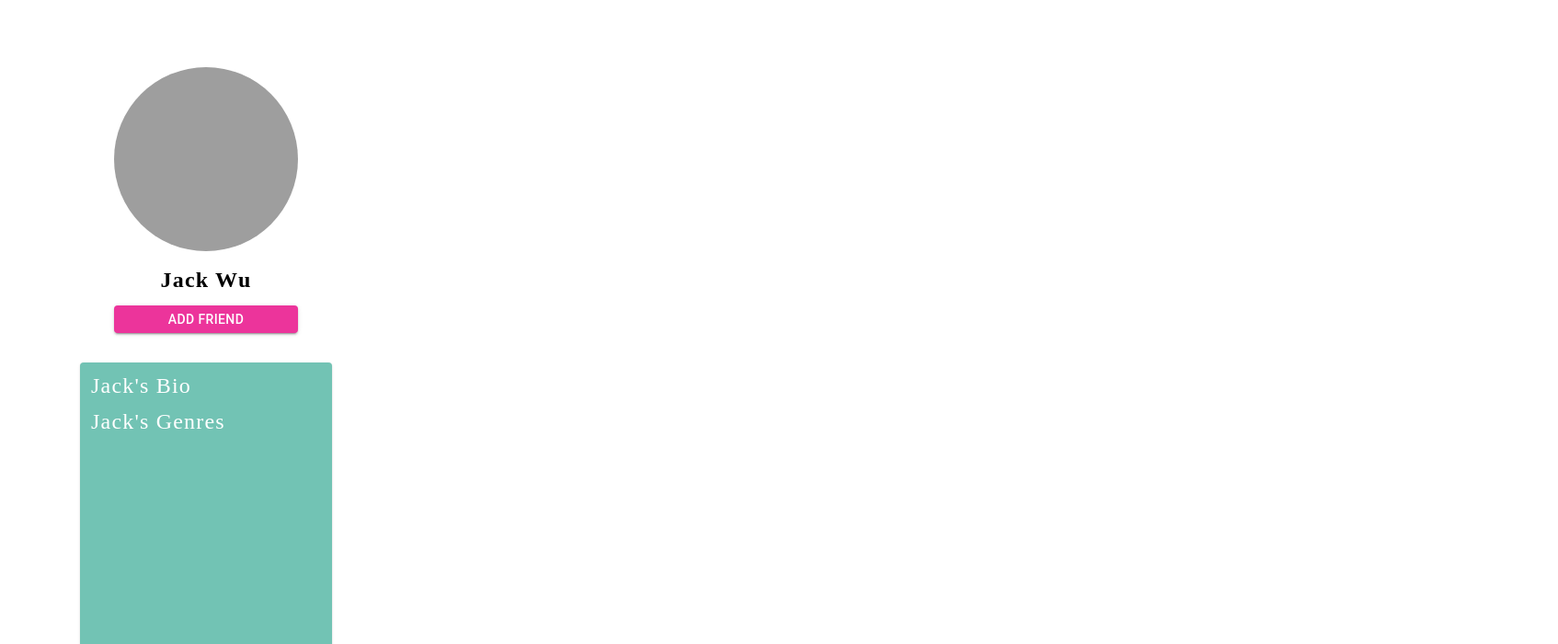
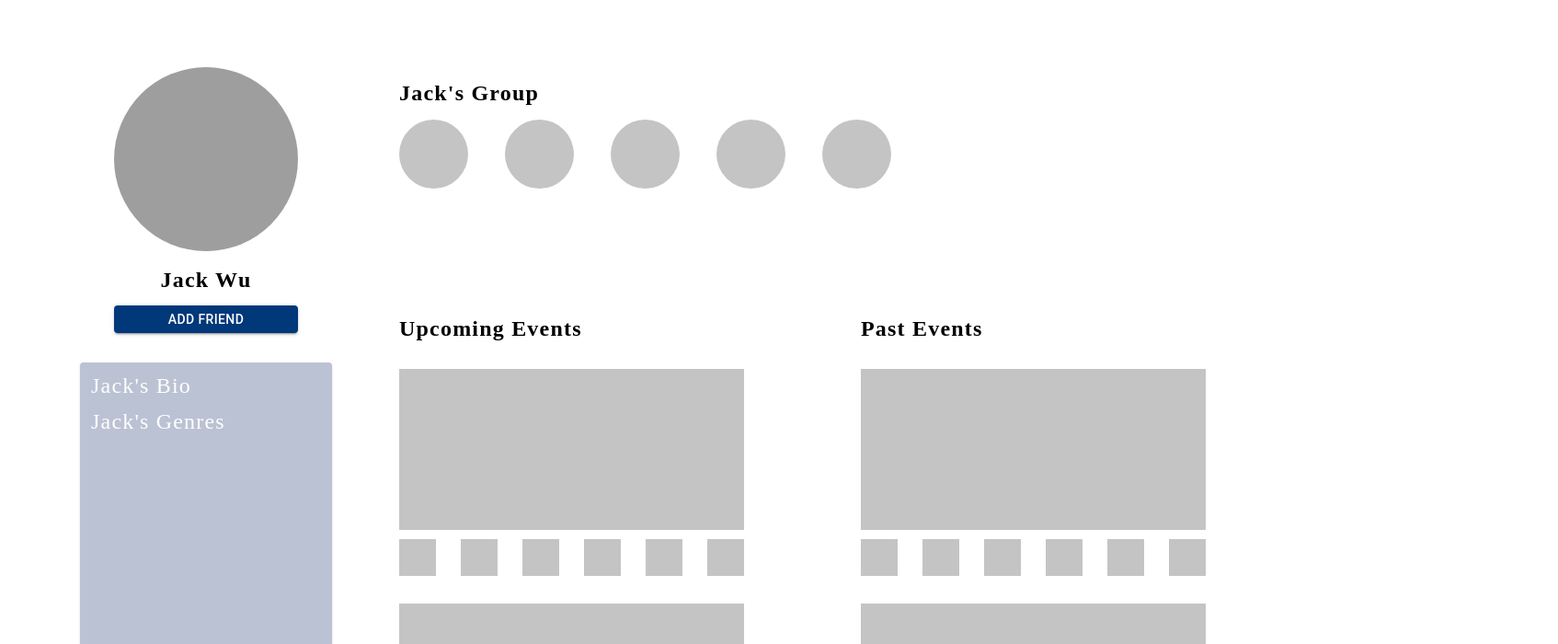
Before and after one commit to MYNNELY/RaveMeets, a React app: page /profile in a window 1280 px wide. Shown: the part 140-840 px from the top of the page at 92% size, 1694 px wide, since content can reach past the window. Built offline with nearby package versions, Linux system fonts and the light colour scheme; grey boxes are pictures that could not be loaded; the HTML template or start-up script is replaced by a standard one.

Commit message:
wireframe. Zero styling. All harcoded

```diff
--- a/client/src/components/Profile/Bio/AddFriend.jsx
+++ b/client/src/components/Profile/Bio/AddFriend.jsx
@@ -11,7 +11,7 @@ const AddFriend = () => (
       height: '30px',
       left: '124px',
       top: '472px',
-      background: '#EC349B',
+      background: '#01387A',
     }}
   >
     Add Friend
--- a/client/src/components/Profile/Bio/BioDetails.jsx
+++ b/client/src/components/Profile/Bio/BioDetails.jsx
@@ -9,7 +9,7 @@ const BioDetails = () => (
       height: '427px',
       left: '87px',
       top: '534px',
-      background: '#72C3B4',
+      background: '#BBC2D3',
     }}
   >
     <div
--- /dev/null
+++ b/client/src/components/Profile/Groups/GroupIcons.jsx
@@ -0,0 +1,17 @@
+import React from 'react';
+import {Grid} from '@material-ui/core';
+
+const GroupIcon = () => (
+  <span
+    style={{
+      position: 'relative',
+      height: '75px',
+      width: '75px',
+      background: '#C4C4C4',
+      margin: '20px',
+      borderRadius: '50%',
+    }}
+  />
+);
+
+export default GroupIcon;
--- /dev/null
+++ b/client/src/components/Profile/Groups/Groups.jsx
@@ -0,0 +1,49 @@
+import React from 'react';
+import GroupIcon from './GroupIcons.jsx';
+import {Grid} from '@material-ui/core';
+
+const Groups = () => {
+  const array = [1, 2, 3, 4, 5];
+
+  return (
+    <>
+      <div
+        style={{
+          position: 'absolute',
+          width: '187px',
+          height: '36px',
+          left: '434px',
+          top: '223px',
+
+          fontFamily: 'Poppins',
+          fontStyle: 'normal',
+          fontWeight: '600',
+          fontSize: '24px',
+          lineHeight: '36px',
+          /* identical to box height */
+
+          letterSpacing: '0.05em',
+        }}
+      >
+        Jack's Group
+      </div>
+      <Grid
+        container
+        direction='row'
+        justifyContent='flex-start'
+        alignItems='baseline'
+        style={{
+          position: 'absolute',
+          top: '250px',
+          left: '414px',
+        }}
+      >
+        {array.map((index, key) => (
+          <GroupIcon key={key}/>
+        ))}
+      </Grid>
+    </>
+  );
+};
+
+export default Groups;
--- a/client/src/components/Profile/Profile.jsx
+++ b/client/src/components/Profile/Profile.jsx
@@ -1,10 +1,14 @@
 import React from 'react';
 import BioSection from './Bio/BioSection.jsx';
+import Groups from './Groups/Groups.jsx';
+import Feed from './ProfileFeed/Feed.jsx';
 
 const Profile = () => {
   return (
     <div>
       <BioSection />
+      <Groups />
+      <Feed />
     </div>
   );
 };
--- /dev/null
+++ b/client/src/components/Profile/ProfileFeed/Feed.jsx
@@ -0,0 +1,14 @@
+import React from 'react';
+import UpcomingEvents from './UpcomingEvents.jsx';
+import PastEvents from './PastEvents.jsx';
+
+const Feed = () => {
+  return (
+    <>
+      <UpcomingEvents />
+      <PastEvents />
+    </>
+  );
+};
+
+export default Feed;
--- /dev/null
+++ b/client/src/components/Profile/ProfileFeed/PastEvents.jsx
@@ -0,0 +1,23 @@
+import React from 'react';
+import Posts from './Posts.jsx';
+
+const PastEvents = () => {
+  return (
+    <div
+      style={{
+        position: 'absolute',
+        left: '936px',
+        top: '484px',
+        width: '375px',
+        fontWeight: '600',
+        fontSize: '24px',
+        letterSpacing: '0.05em',
+      }}
+    >
+      Past Events
+      <Posts />
+    </div>
+  );
+};
+
+export default PastEvents;
--- /dev/null
+++ b/client/src/components/Profile/ProfileFeed/Post.jsx
@@ -0,0 +1,44 @@
+import React from 'react';
+
+const Post = () => {
+  const array = [1, 2, 3, 4, 5, 6];
+
+  return (
+    <div
+      className='post_container'
+      style={{
+        marginTop: '30px',
+      }}
+    >
+      <div
+        className='main_image'
+        style={{
+          width: '375px',
+          height: '175px',
+          background: '#C4C4C4',
+        }}
+      />
+      <div
+        className='image_gallery'
+        style={{
+          display: 'flex',
+          justifyContent: 'space-between',
+          marginTop: '10px',
+        }}
+      >
+        {array.map((index, key) => (
+          <span
+            key={key}
+            style={{
+              height: '40px',
+              width: '40px',
+              background: '#C4C4C4',
+            }}
+          />
+        ))}
+      </div>
+    </div>
+  );
+};
+
+export default Post;
--- /dev/null
+++ b/client/src/components/Profile/ProfileFeed/Posts.jsx
@@ -0,0 +1,15 @@
+import React from 'react';
+import Post from './Post.jsx';
+
+const Posts = () => {
+  const array = [1, 2, 3];
+  return (
+    <>
+      {array.map((index, key) => (
+        <Post key={key}/>
+      ))}
+    </>
+  );
+};
+
+export default Posts;
--- /dev/null
+++ b/client/src/components/Profile/ProfileFeed/UpcomingEvents.jsx
@@ -0,0 +1,23 @@
+import React from 'react';
+import Posts from './Posts.jsx';
+
+const UpcomingEvents = () => {
+  return (
+    <div
+      style={{
+        position: 'absolute',
+        left: '434px',
+        top: '484px',
+        width: '375px',
+        fontWeight: '600',
+        fontSize: '24px',
+        letterSpacing: '0.05em',
+      }}
+    >
+      Upcoming Events
+      <Posts />
+    </div>
+  );
+};
+
+export default UpcomingEvents;
```
Also changed, not shown: 1 other file (tests, documents, lock files or other folders).
